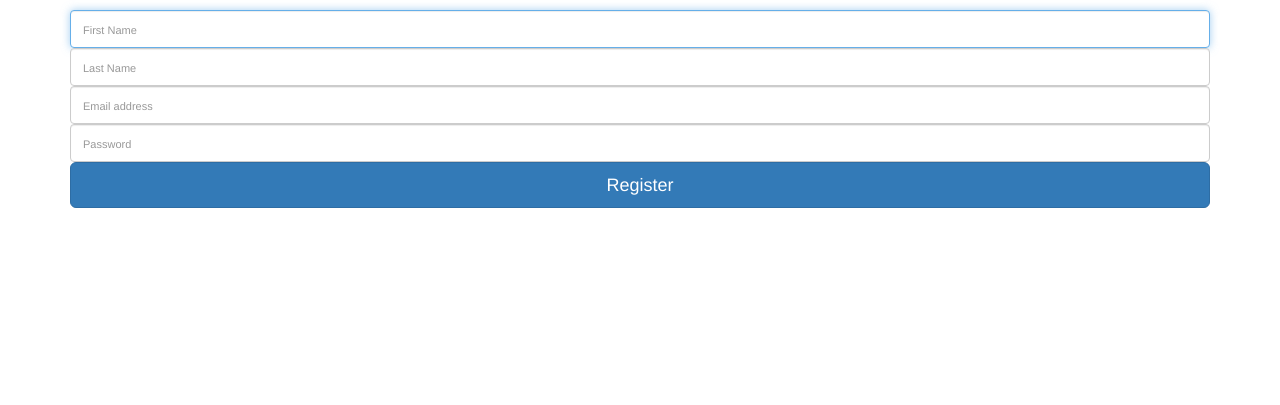
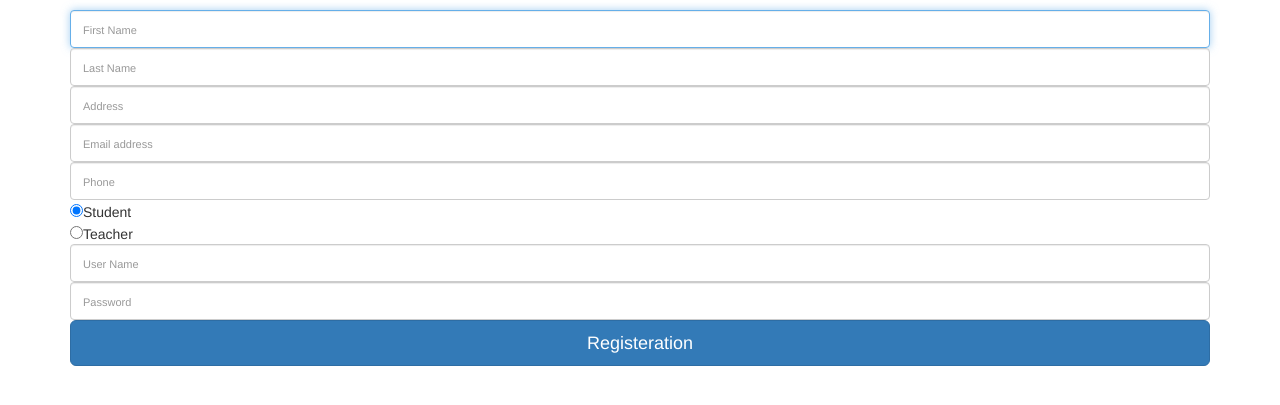
Before and after one commit to jgomez8558/Project_Scorpio, a PHP site: page /registration.php in a window 1280 px wide. Shown: the top 405 px of the page. Run offline with PHP 8.4, Linux system fonts and the light colour scheme; some libraries are stand-ins or nearby versions.

Commit message:
Change Form

```diff
--- a/registration.php
+++ b/registration.php
@@ -9,14 +9,18 @@ if(array_key_exists("submit", $_POST)){
         'cost' => 11,
     ];
 
+    // Hashing password
     $passwordFromInput = $_POST['password'];
 
     $hash = password_hash($passwordFromInput, PASSWORD_BCRYPT, $options);
 
+    // Creating Date
+    $dt = new DateTime();
+    $currentTime =  $dt->format('Y-m-d H:i:s');
 
     // Adding User to the DataBase in profile table
     $query = "INSERT INTO profile (firstName, lastName, address, email, phone, role, userName, password, createdAt, updateAt, isDelete)
-                VALUES ('".mysqli_real_escape_string($link, $_POST['fname'])."', '".mysqli_real_escape_string($link, $_POST['lname'])."', '".mysqli_real_escape_string($link, $_POST['address'])."','".mysqli_real_escape_string($link, $_POST['email'])."', '".mysqli_real_escape_string($link, $_POST['phone'])."', '".mysqli_real_escape_string($link, $_POST['role'])."', '".mysqli_real_escape_string($link, $_POST['userName'])."', '".mysqli_real_escape_string($link, $hash)."', '".mysqli_real_escape_string($link, Now())."', '".mysqli_real_escape_string($link, Now())."','".mysqli_real_escape_string($link, FALSE)."')";
+                VALUES ('".mysqli_real_escape_string($link, $_POST['fname'])."', '".mysqli_real_escape_string($link, $_POST['lname'])."', '".mysqli_real_escape_string($link, $_POST['address'])."','".mysqli_real_escape_string($link, $_POST['email'])."', '".mysqli_real_escape_string($link, $_POST['phone'])."', '".mysqli_real_escape_string($link, $_POST['role'])."', '".mysqli_real_escape_string($link, $_POST['uname'])."', '".mysqli_real_escape_string($link, $hash)."', '".mysqli_real_escape_string($link, $currentTime)."', '".mysqli_real_escape_string($link, $currentTime)."','".mysqli_real_escape_string($link, FALSE)."')";
 
     // Connects and sends the query to the DataBase and goes to the login page
     mysqli_query($link, $query);
@@ -35,7 +39,7 @@ if(array_key_exists("submit", $_POST)){
 <!DOCTYPE html>
 <html>
 
-    <title>Register</title>
+    <title>Registeration</title>
     <head>
         <link href="//maxcdn.bootstrapcdn.com/bootstrap/3.3.0/css/bootstrap.min.css" rel="stylesheet" id="bootstrap-css">
         <script src="//maxcdn.bootstrapcdn.com/bootstrap/3.3.0/js/bootstrap.min.js"></script>
@@ -51,9 +55,14 @@ if(array_key_exists("submit", $_POST)){
                     <span id="reauth-email" class="reauth-email"></span>
                     <input type="text" id="inputEmail" name = "fname" class="form-control" placeholder="First Name" required autofocus>
                      <input type="text" id="inputEmail" name = "lname" class="form-control" placeholder="Last Name" required autofocus>
+                     <input type="text" id="inputEmail" name = "address" class="form-control" placeholder="Address" required autofocus>
                     <input type="email" id="inputEmail" name = "email" class="form-control" placeholder="Email address" required autofocus>
+                    <input type="text" id="inputEmail" name = "phone" class="form-control" placeholder="Phone" required autofocus>
+                    <input type="radio" checked="checked" name="role" value="1">Student<br>
+                    <input type="radio" name="role" value="2">Teacher
+                    <input type="text" id="inputEmail" name = "uname" class="form-control" placeholder="User Name" required autofocus>
                     <input type="password" id="inputPassword" name = "password" class="form-control" placeholder="Password" required>
-                    <input class="btn btn-lg btn-primary btn-block btn-signin" type = "submit" name = "submit" id = "btn_sub" value = "Register">
+                    <input class="btn btn-lg btn-primary btn-block btn-signin" type = "submit" name = "submit" id = "btn_sub" value = "Registeration">
                 </form><!-- /form -->
             </div><!-- /card-container -->
         </div><!-- /container -->
```
